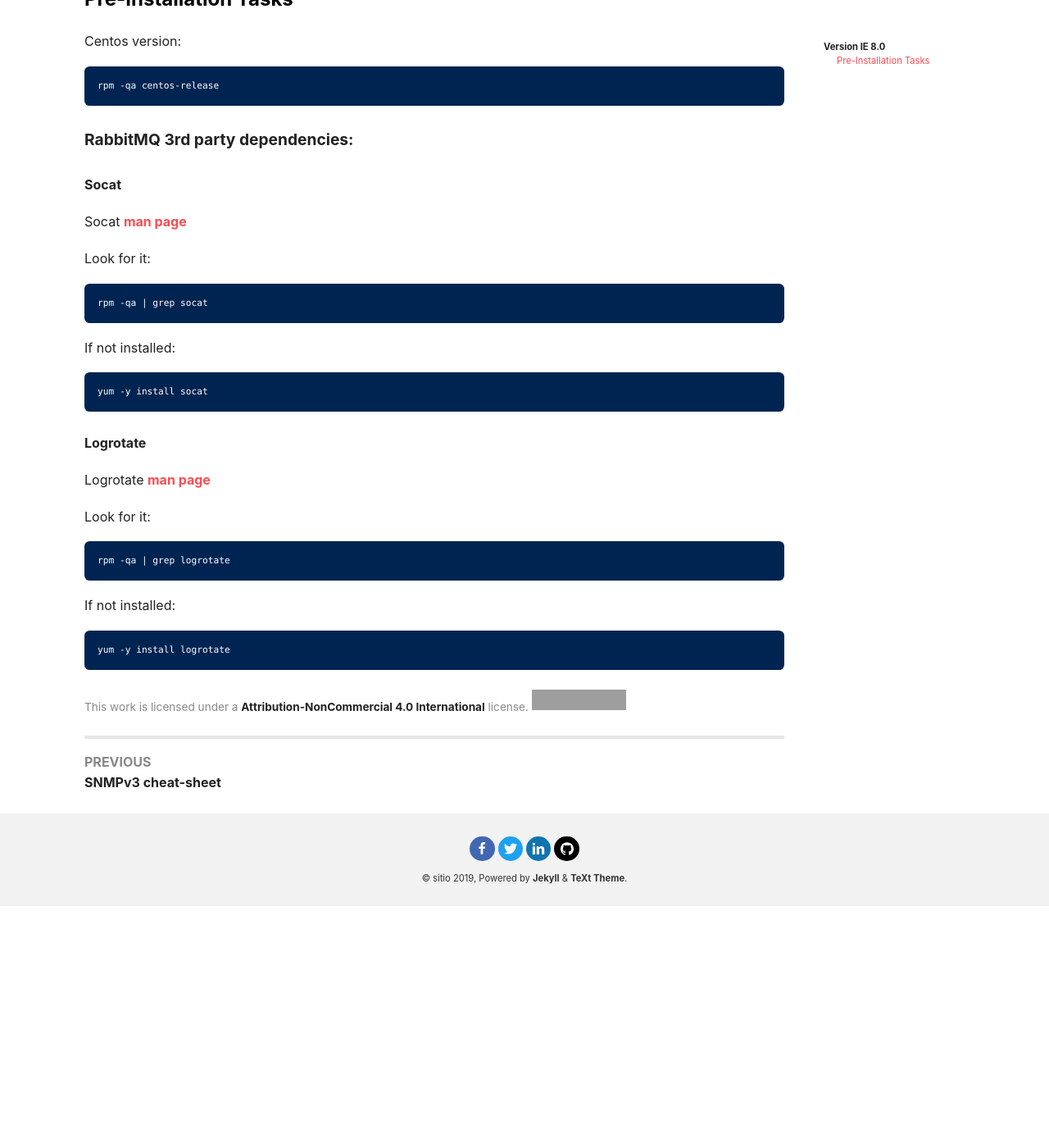
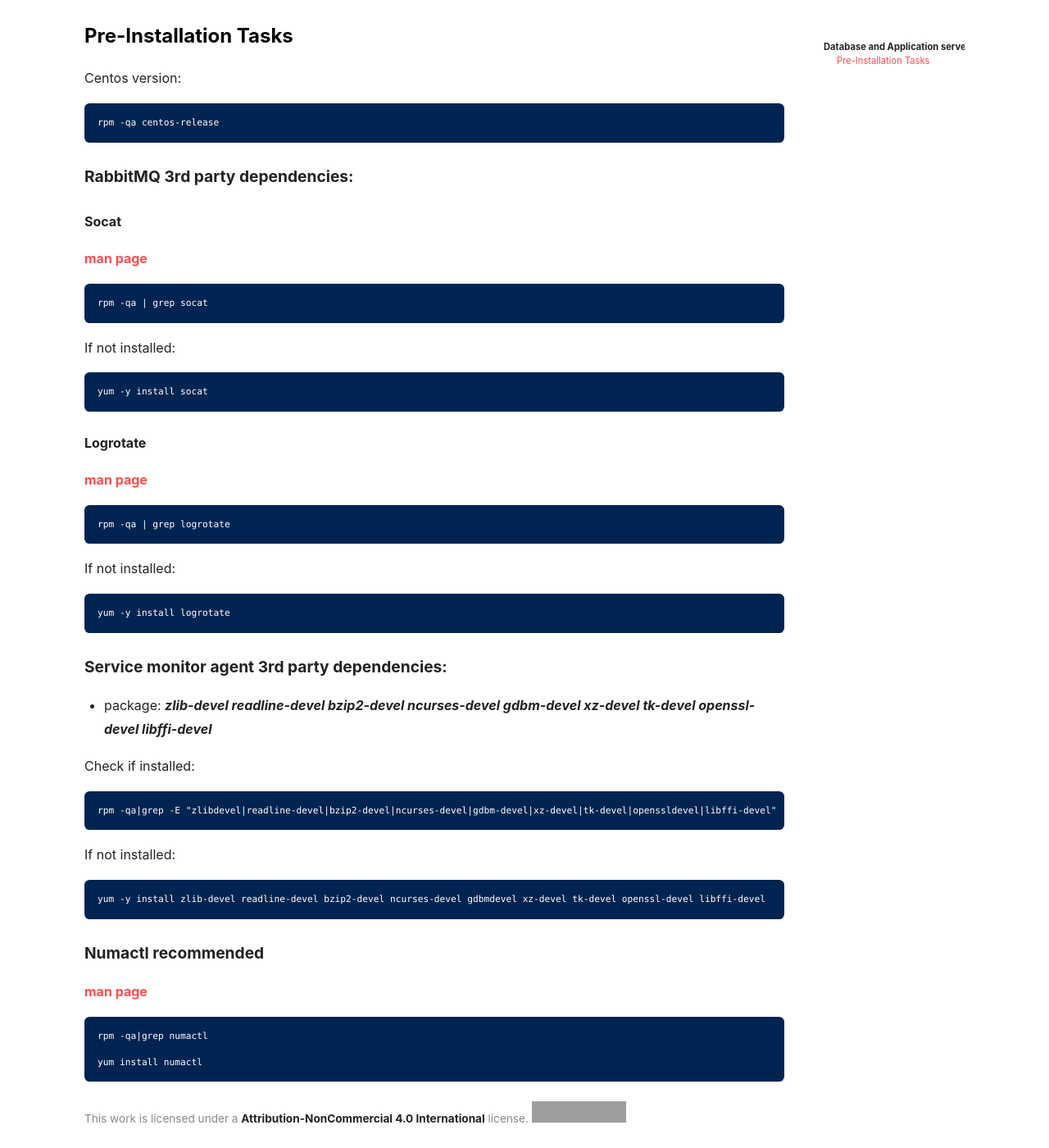
Before and after one commit to amarinjs/sitio, a Jekyll site: the page built from _posts/2019-12-12-Netbrain-all-in-two.md, in a window 1280 px wide and 1400 px high, scrolled down 818 px. Shown: the whole window at 82% size. Built offline with Jekyll 4.4.1, drawn with Linux system fonts in a browser that asks for light colours; nearby versions of some CDN libraries; comment, search, counter and statistics services are not loaded; before the commit the page ends 1923 px from its top, so only the background shows below that; some of the changed text lies outside the part shown; grey boxes are pictures that could not be loaded.

Commit message:
Update 2019-12-12-Netbrain-all-in-two.md

```diff
--- a/_posts/2019-12-12-Netbrain-all-in-two.md
+++ b/_posts/2019-12-12-Netbrain-all-in-two.md
@@ -24,9 +24,11 @@
 
 ---
 
-## Version IE 8.0
+## Database and Application servers
 
 [Original copy](https://netbraintech.com/docs/ie80/NetBrain_System_Setup_Guide_Two-Server_Deployment.pdf)
+
+**Version:** 8.0
 
 ### Pre-Installation Tasks
 
@@ -39,9 +41,8 @@
 
 ##### Socat
 
-Socat [man page](https://linux.die.net/man/1/socat)
+[man page](https://linux.die.net/man/1/socat)
 
-Look for it:
 
 	rpm -qa | grep socat
 
@@ -52,12 +53,32 @@
 
 ##### Logrotate
 
-Logrotate [man page](https://linux.die.net/man/8/logrotate)
+[man page](https://linux.die.net/man/8/logrotate)
 
-Look for it:
 
 	rpm -qa | grep logrotate
 
 If not installed:
 
 	yum -y install logrotate
+
+#### Service monitor agent 3rd party dependencies:
+
+- package: ***zlib-devel readline-devel bzip2-devel ncurses-devel gdbm-devel xz-devel tk-devel openssl-devel libffi-devel***
+
+Check if installed:
+
+	rpm -qa|grep -E "zlibdevel|readline-devel|bzip2-devel|ncurses-devel|gdbm-devel|xz-devel|tk-devel|openssldevel|libffi-devel"
+
+If not installed:
+
+	yum -y install zlib-devel readline-devel bzip2-devel ncurses-devel gdbmdevel xz-devel tk-devel openssl-devel libffi-devel
+
+
+#### Numactl recommended
+
+[man page](https://linux.die.net/man/8/numactl)
+
+	rpm -qa|grep numactl
+
+	yum install numactl
```
Also changed, not shown: other parts of _posts/2019-12-12-Netbrain-all-in-two.md (+1 -1 lines).
